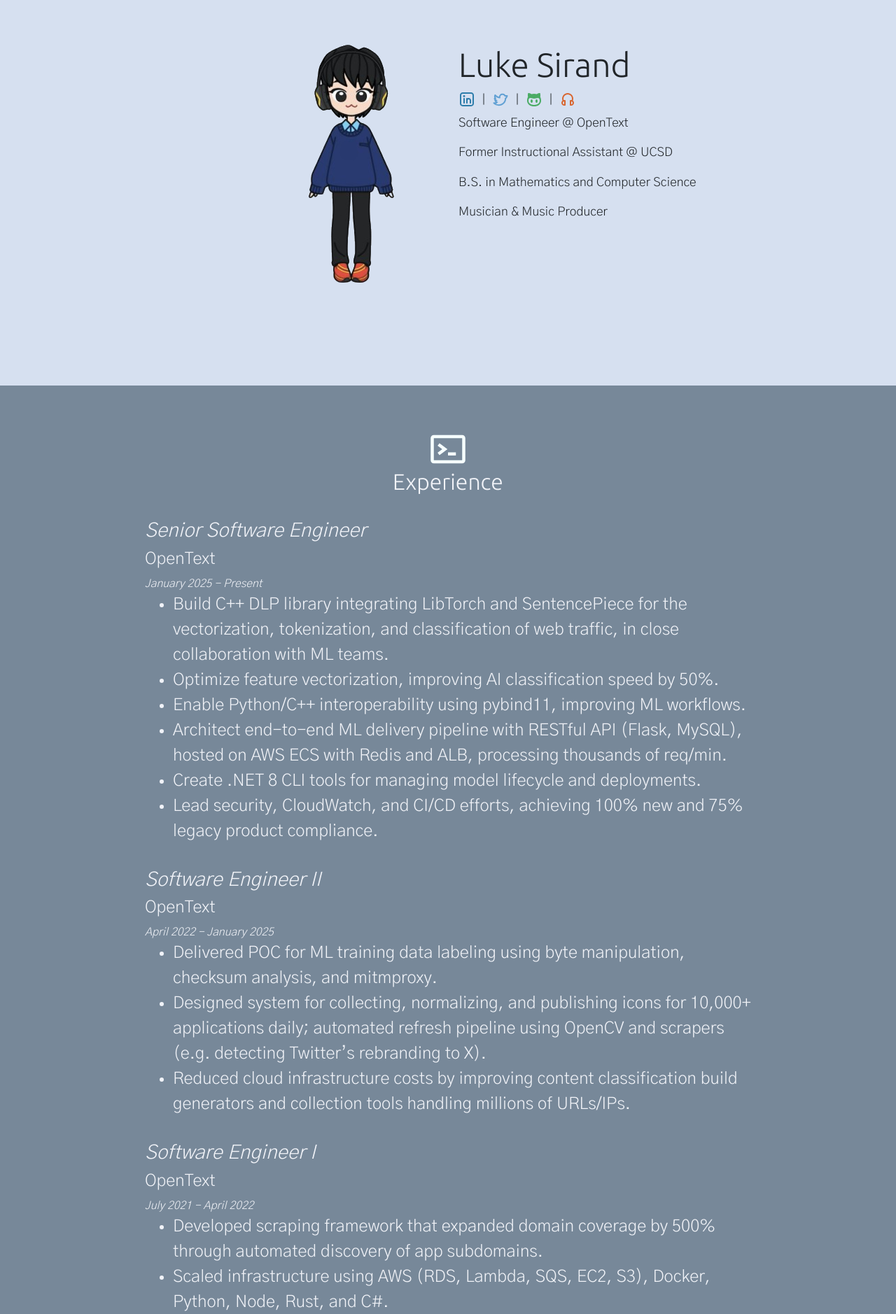
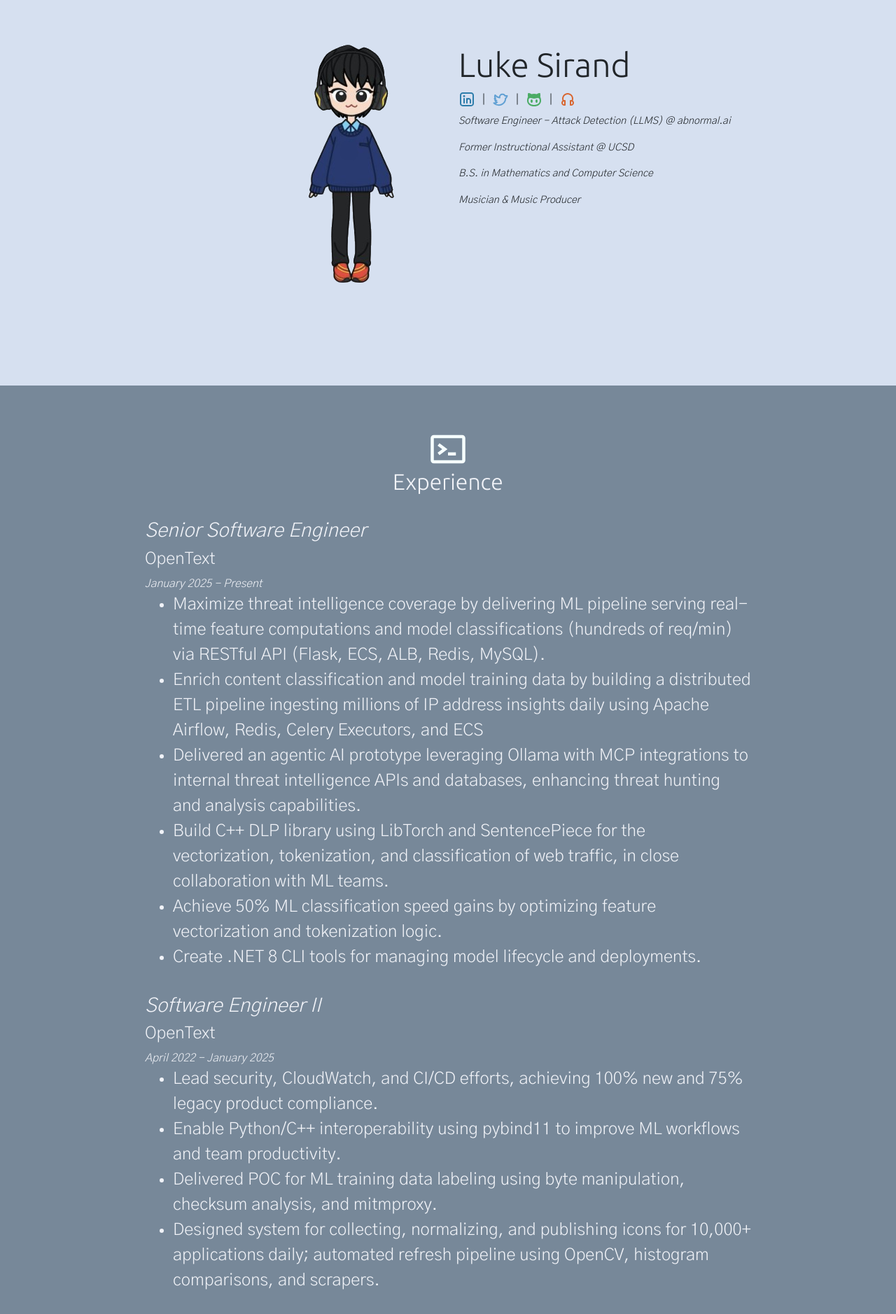
Before and after one commit to srdlj/srdlj.github.io, a PHP site: page / in a window 1280 px wide. Shown: the part 61-1939 px from the top of the page at 70% size. Run offline with PHP 8.4, Linux system fonts and the light colour scheme; some libraries are stand-ins or nearby versions.

Commit message:
job update

```diff
--- a/css/styles.css
+++ b/css/styles.css
@@ -11,7 +11,7 @@
 }
 
 p {
-  font-size: 1.1rem;
+  font-size: 1rem;
 }
 
 hr {
@@ -33,6 +33,10 @@
   white-space: nowrap;
 }
 
+.title-brag-points {
+  font-style: italic;
+  font-size: 0.9rem;
+}
 
 .link-item:link {
   color: #A55858;
--- a/index.html
+++ b/index.html
@@ -74,15 +74,15 @@
             <div class="carousel-inner">
 
               <!-- Avatar made with Lily's Story. Designed by @open.abyss -->
-              <div class="carousel-item active" data-interval="4000">
+              <div class="carousel-item active" data-interval="8000">
                 <img src="images/avatars/image 6 (1).png" class="d-block w-15 avatar-img" alt="luke-img-2">
               </div>
 
-              <div class="carousel-item" data-interval="4000">
+              <div class="carousel-item" data-interval="8000">
                 <img src="images/avatars/image 5 (1).png" class="d-block w-15 avatar-img" alt="luke-img-3">
               </div>
 
-              <div class="carousel-item" data-interval="4000">
+              <div class="carousel-item" data-interval="8000">
                 <img src="images/avatars/image 7 (1).png" class="d-block w-15 avatar-img" alt="luke-img-4">
               </div>
 
@@ -92,7 +92,6 @@
 
         <div class="col-lg-6 col-md-6 col-sm-12">
           <h1 class="big-header">Luke Sirand </h1>
-
           <div class="social-icons">
             <div class="social-svg spin-illuminate">
               <a href="https://www.linkedin.com/in/luke-sirand-a611b2139" target="_blank" rel="noopener noreferrer">
@@ -118,7 +117,7 @@
               </a>
             </div>
           </div>
-          <p class="title-brag-points">Software Engineer @ OpenText</p>
+          <p class="title-brag-points">Software Engineer - Attack Detection (LLMS) @ abnormal.ai</p>
           <p class="title-brag-points">Former Instructional Assistant @ UCSD</p>
           <p class="title-brag-points">B.S. in Mathematics and Computer Science</p>
           <p class="title-brag-points">Musician & Music Producer</p>
@@ -141,22 +140,25 @@
         <i>January 2025 - Present</i>
         <ul>
           <li>
-            Build C++ DLP library integrating LibTorch and SentencePiece for the vectorization, tokenization, and
+            Maximize threat intelligence coverage by delivering ML pipeline serving real-time feature computations
+            and model classifications (hundreds of req/min) via RESTful API (Flask, ECS, ALB, Redis, MySQL).
+          </li>
+          <li>
+            Enrich content classification and model training data by building a distributed ETL pipeline ingesting
+            millions of IP address insights daily using Apache Airflow, Redis, Celery Executors, and ECS
+          </li>
+          <li>
+            Delivered an agentic AI prototype leveraging Ollama with MCP integrations to internal threat intelligence APIs and databases, enhancing threat hunting and analysis capabilities.
+          </li>
+          <li>
+            Build C++ DLP library using LibTorch and SentencePiece for the vectorization, tokenization, and
             classification of web traffic, in close collaboration with ML teams.
           </li>
           <li>
-            Optimize feature vectorization, improving AI classification speed by 50%.          </li>
-          <li>
-            Enable Python/C++ interoperability using pybind11, improving ML workflows.          </li>
-          <li>
-            Architect end-to-end ML delivery pipeline with RESTful API (Flask, MySQL), hosted on AWS ECS with
-            Redis and ALB, processing thousands of req/min.
+            Achieve 50% ML classification speed gains by optimizing feature vectorization and tokenization logic.
           </li>
           <li>
             Create .NET 8 CLI tools for managing model lifecycle and deployments.
-          </li>
-          <li>
-            Lead security, CloudWatch, and CI/CD efforts, achieving 100% new and 75% legacy product compliance.
           </li>
         </ul>
       </div>
@@ -166,14 +168,16 @@
         <i>April 2022 - January 2025</i>
         <ul>
           <li>
+            Lead security, CloudWatch, and CI/CD efforts, achieving 100% new and 75% legacy product compliance.
+          </li>
+          <li>
+            Enable Python/C++ interoperability using pybind11 to improve ML workflows and team productivity.
+          </li>
+          <li>
             Delivered POC for ML training data labeling using byte manipulation, checksum analysis, and mitmproxy.
           </li>
           <li>
-            Designed system for collecting, normalizing, and publishing icons for 10,000+ applications daily;
-            automated refresh pipeline using OpenCV and scrapers (e.g. detecting Twitter’s rebranding to X).          </li>
-          <li>
-            Reduced cloud infrastructure costs by improving content classification build generators and collection tools
-            handling millions of URLs/IPs.
+            Designed system for collecting, normalizing, and publishing icons for 10,000+ applications daily; automated refresh pipeline using OpenCV, histogram comparisons, and scrapers.
           </li>
         </ul>
       </div>
@@ -183,10 +187,15 @@
         <i>July 2021 - April 2022</i>
         <ul>
           <li>
-            Developed scraping framework that expanded domain coverage by 500% through automated discovery of app subdomains.
+            Quickly ship real time threat intelligence updates to customers via optimizing table indexes and leveraging
+            CTEs, window functions, and aggregate functions in complex SQL queries.
           </li>
           <li>
-            Scaled infrastructure using AWS (RDS, Lambda, SQS, EC2, S3), Docker, Python, Node, Rust, and C#.
+            Expanded content classification coverage by 500% through automated scraping framework.
+          </li>
+          <li>
+            Reduced cloud infrastructure costs by improving content classification build generators and collection tools
+            handling millions of URLs/IPs.
           </li>
         </ul>
       <div class="experience-item">
```
Also changed, not shown: 1 other file.
